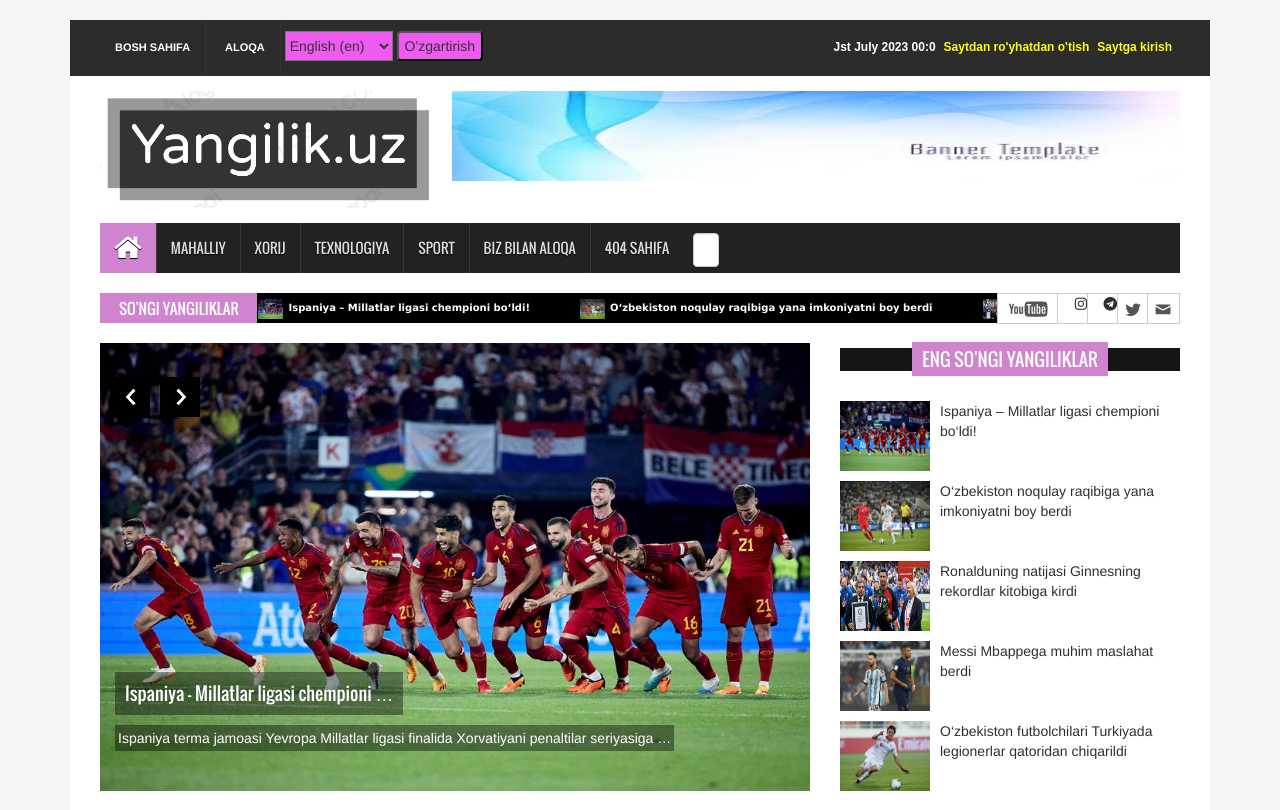
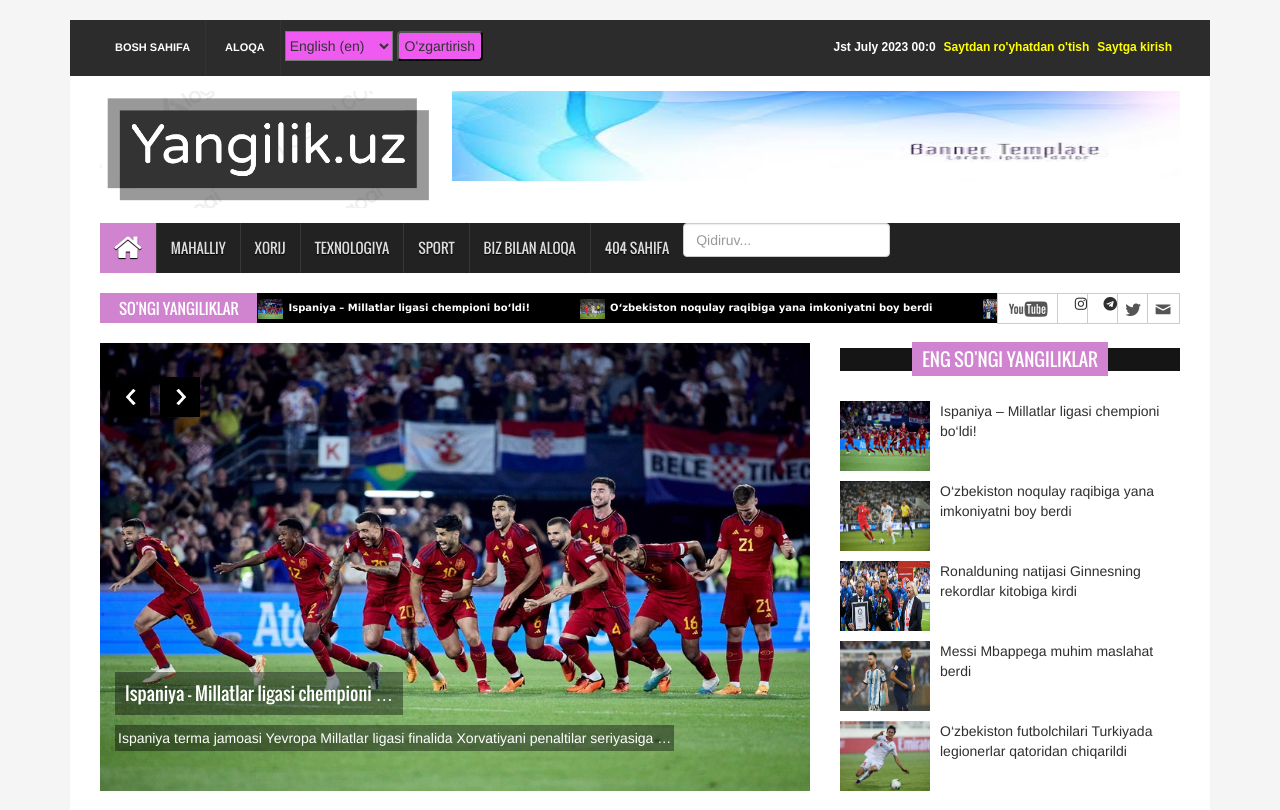
Before and after one commit to Abdualimov07/yanglik, a Django app: page /en/ in a window 1280 px wide. Shown: the top 810 px of the page. Run offline with Django 4.2, Linux system fonts and the light colour scheme; data comes from the database, SQL or seed files in the repository; some libraries are stand-ins or nearby versions.

Commit message:
Update base.html

```diff
--- a/templates/news/base.html
+++ b/templates/news/base.html
@@ -97,7 +97,7 @@
           <li><a href="{% url '404' %}">404 Sahifa</a></li>
           <!-- Qidiruv qismi boshi -->
           <li>
-            <form method="get" action="{% url 'search_result' %}" style="position: absolute; top: 10px; left: 10px;">
+            <form method="get" action="{% url 'search_result' %}" >
               <input type="search" placeholder="Qidiruv..." class="form-control" name="q" style="width: 100%;" >
             </form>
           </li>
```
